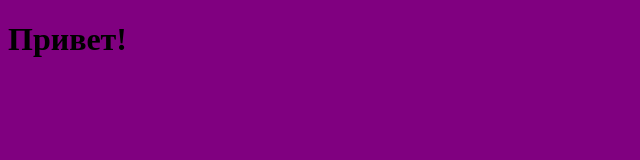
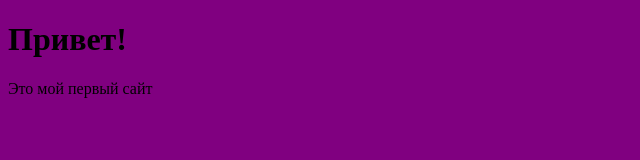
Before and after one commit to frontendhan/github-for-beginnes, a plain HTML site: page index.html in a window 1280 px wide. Shown: the whole page, without its empty margins (0-640 px from the left). Drawn offline with Linux system fonts and the light colour scheme.

Commit message:
Добавил абзац уже без ошибок)

```diff
--- a/index.html
+++ b/index.html
@@ -8,5 +8,6 @@
 </head>
 <body>
     <h1>Привет!</h1>
+    <p>Это мой первый сайт</p>
 </body>
 </html>
```
